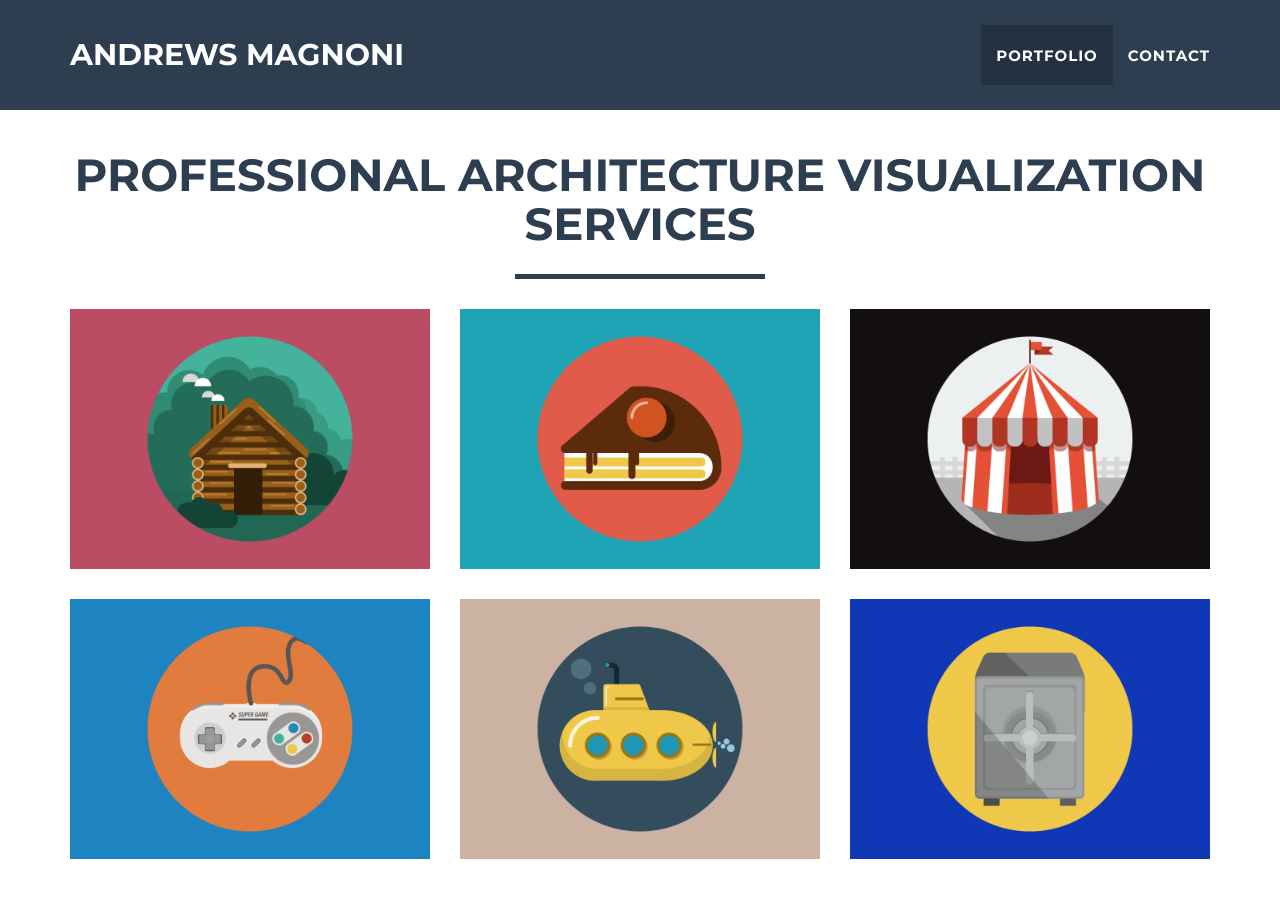
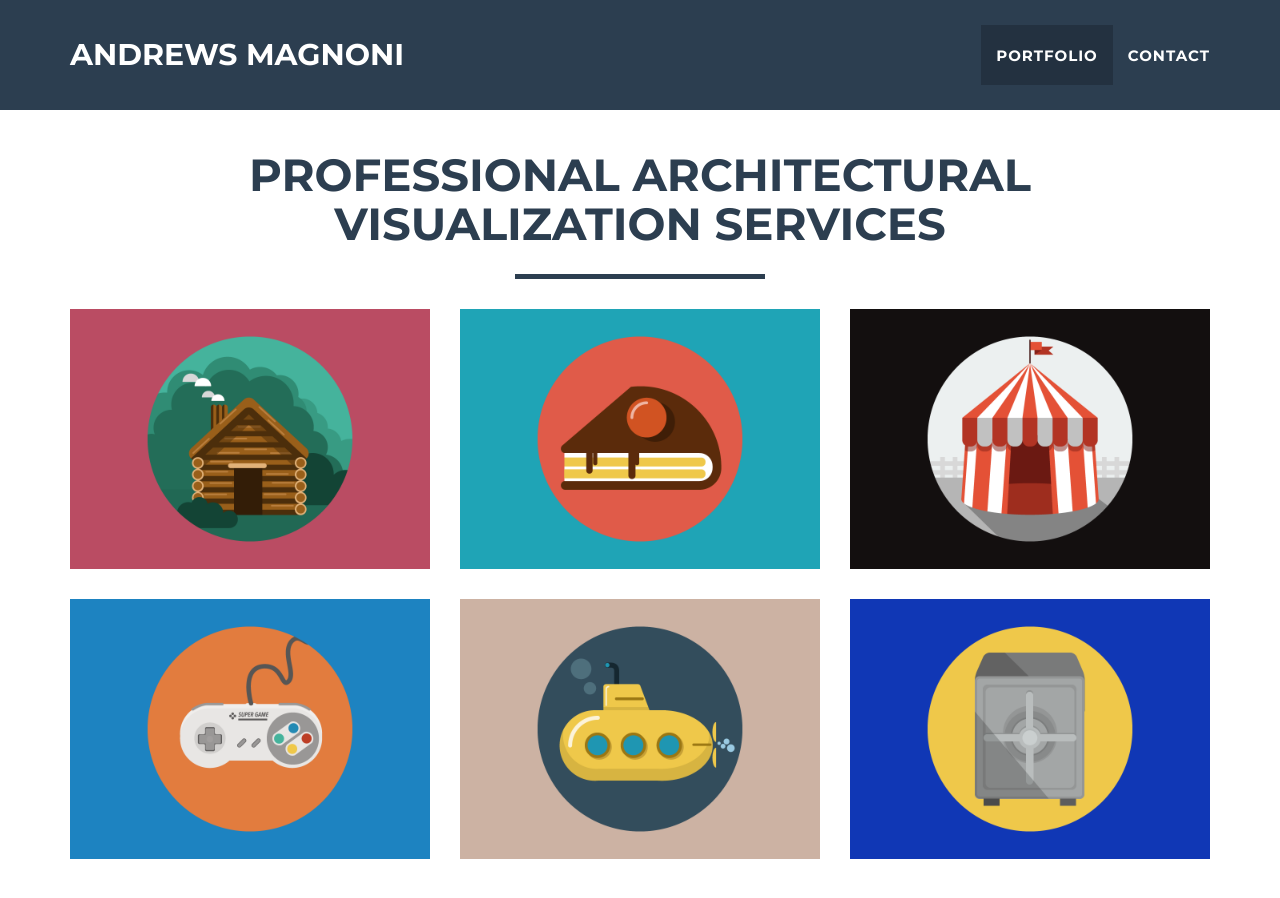
Before and after one commit to amagnoni/amagnoni.github.io, a Jekyll site: the page built from index.html, in a window 1280 px wide and 900 px high. Built offline with Jekyll 4.4.1, drawn with Linux system fonts in a browser that asks for light colours; some of the changed text lies outside the part shown.

Commit message:
thirdo commit

```diff
--- a/_config.yml
+++ b/_config.yml
@@ -35,7 +35,7 @@ footer:
   copyright: Andrews Magnoni
   location: Location
   social: Around the Web
-  credits: Credits
+  credits: Email
 
 # Social networks usernames (many more available: google-plus, flickr, dribbble, pinterest, instagram, tumblr, linkedin, etc.)
 social:
@@ -59,9 +59,10 @@ social:
 address:
   - line: Rio de Janeiro
   - line: Brazil
+  - line: +55 (21) 96537-8154
 
 # Credits content
-credits: 'Created using the open source Bootstrap.'
+credits: 'andrewsmagnoni at gmail dot com'
 
 # Build settings
 markdown: kramdown
--- a/_includes/footer.html
+++ b/_includes/footer.html
@@ -2,7 +2,7 @@
     <footer class="text-center">
         <div class="footer-above">
             <div class="container">
-                <div class="center">
+                <div class="row">
                     <div class="footer-col col-md-4">
                         <h3>{{ site.footer.location }}</h3>
                         <p>
@@ -21,7 +21,10 @@
 		                    {% endfor %}
                         </ul>
                     </div>
-
+                    <div class="footer-col col-md-4">
+                        <h3>{{ site.footer.credits }}</h3>
+                        <p>{{ site.credits }}</p>
+                    </div>
                 </div>
             </div>
         </div>
--- a/_includes/portfolio_grid.html
+++ b/_includes/portfolio_grid.html
@@ -4,7 +4,7 @@
         <div class="container">
             <div class="row">
                 <div class="col-lg-12 text-center">
-                    <h2> <br> Professional Architecture Visualization Services</h2>
+                    <h2> <br> Professional Architectural Visualization Services</h2>
                     <hr class="star-primary">
                 </div>
             </div>
```
Also changed, not shown: 1 other file.
